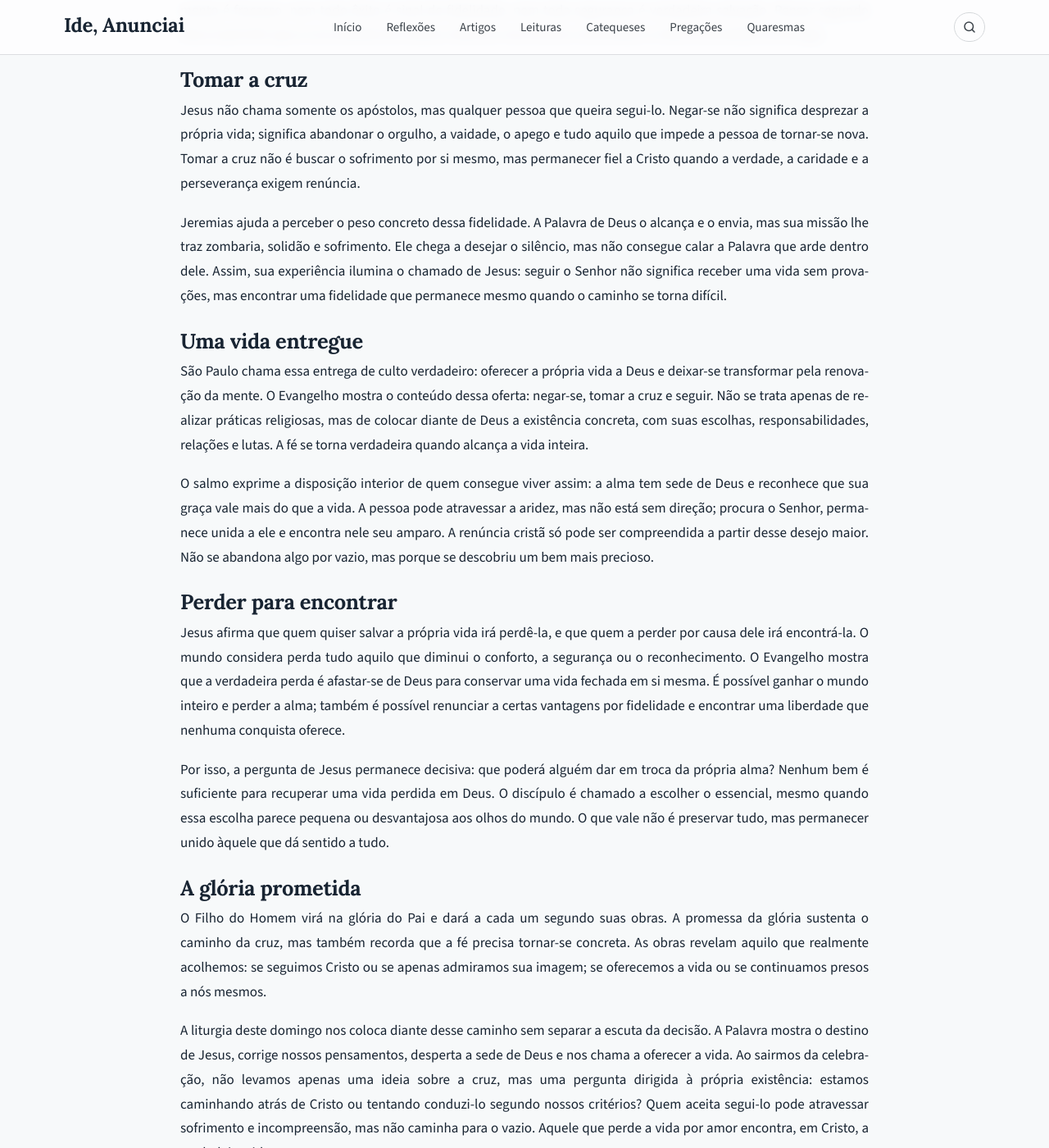
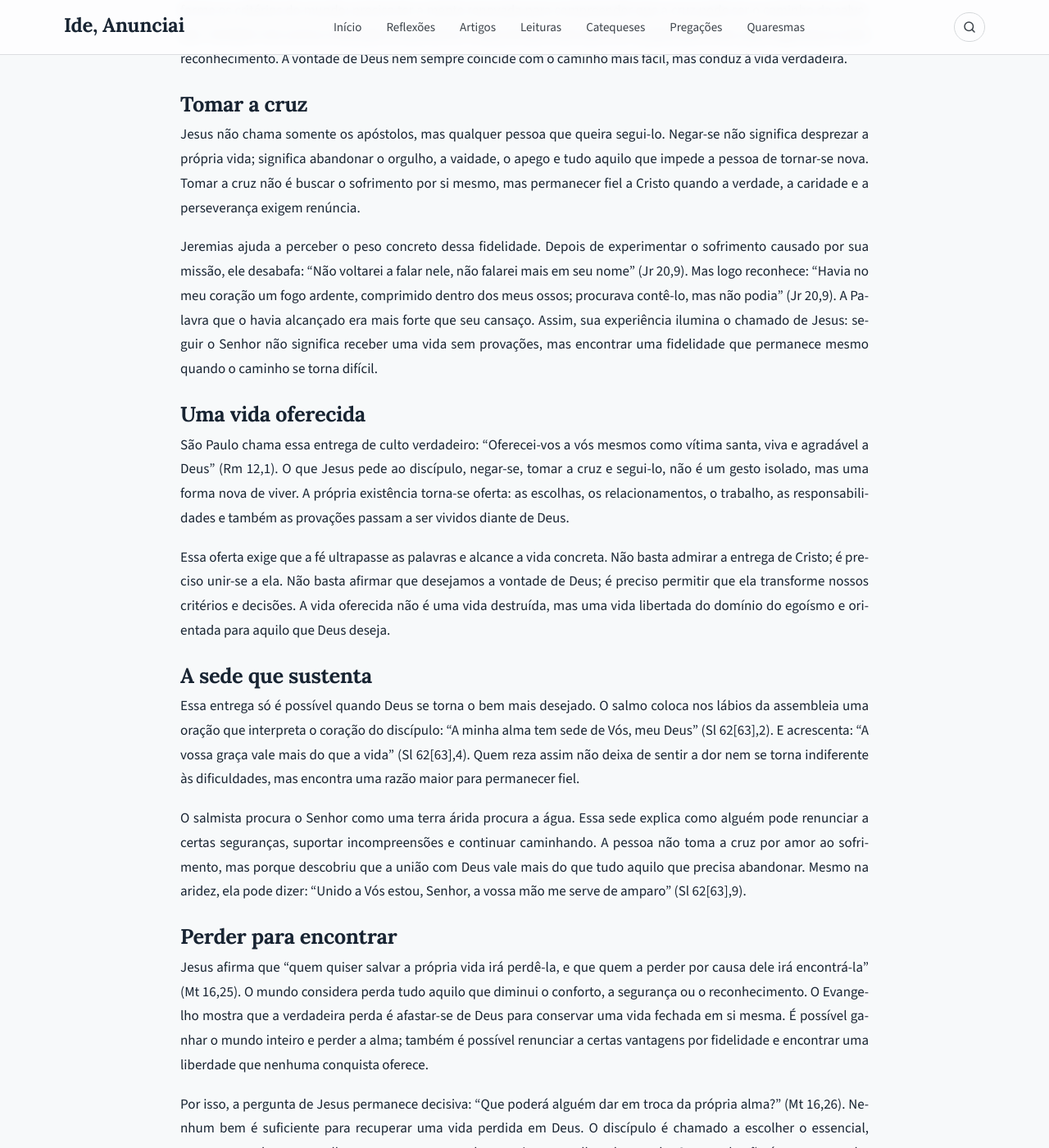
Before and after one commit to admariam/liturgiadiaria, a Jekyll site: the page built from _posts/2026-08-30-o-caminho-que-conduz-a-vida.md, in a window 1280 px wide and 1400 px high, scrolled down 1178 px. Shown: the whole window at 82% size. Built offline with Jekyll 4.4.1, drawn with Linux system fonts in a browser that asks for light colours; some of the changed text lies outside the part shown.

Commit message:
Atualiza texto e imagem de 30 de agosto

```diff
--- a/_posts/2026-08-30-o-caminho-que-conduz-a-vida.md
+++ b/_posts/2026-08-30-o-caminho-que-conduz-a-vida.md
@@ -10,36 +10,42 @@
 ---
 ## O caminho do Messias
 
-Depois de Pedro reconhecer que Jesus é o Cristo, o Filho do Deus vivo, o Senhor começa a mostrar aos discípulos que deverá ir a Jerusalém, sofrer, ser morto e ressuscitar. Pedro aceita o título de Messias, mas não aceita o caminho. Ele imagina que a missão de Jesus deveria passar pela vitória visível, pela força e pela ausência de sofrimento. Por isso, tenta afastar do Senhor aquilo que considera impossível para o Filho de Deus.
+Depois de Pedro reconhecer que Jesus é o Cristo, o Filho do Deus vivo, o Senhor começa a mostrar aos discípulos que deverá ir a Jerusalém, sofrer, ser morto e ressuscitar (Mt 16,21). Pedro aceita o título de Messias, mas não aceita o caminho. Ele imagina que a missão de Jesus deveria passar pela vitória visível, pela força e pela ausência de sofrimento. Por isso, tenta afastar do Senhor aquilo que considera impossível para o Filho de Deus.
 
-A resposta de Jesus revela que não basta reconhecer quem ele é; é preciso acolher o modo como ele realiza a salvação. A cruz não é um acidente no caminho de Cristo, mas a expressão de um amor que se entrega inteiramente. A ressurreição não elimina a cruz, mas manifesta que a entrega vivida por amor não termina na morte. Também a comunidade reunida para ouvir este Evangelho é chamada a purificar sua imagem de Cristo: não seguimos um Senhor moldado pelos nossos desejos, mas aquele que passa por Jerusalém e oferece a própria vida.
+A resposta de Jesus revela que não basta reconhecer quem ele é; é preciso acolher o modo como ele realiza a salvação. A cruz não é um acidente no caminho de Cristo, mas a expressão de um amor que se entrega inteiramente. A ressurreição não elimina a cruz, mas manifesta que a entrega vivida por amor não termina na morte. Também nós precisamos purificar nossa imagem de Cristo: não seguimos um Senhor moldado pelos nossos desejos, mas aquele que passa por Jerusalém e oferece a própria vida.
 
-## Atrás de Jesus
+## Pensar como Deus
 
 Pedro repreende Jesus por amor, mas seu amor ainda está preso aos pensamentos humanos. Ele quer proteger o Mestre, porém acaba resistindo à vontade do Pai. Por isso, Jesus o manda ficar atrás dele. O discípulo não pode colocar-se à frente de Cristo para determinar o caminho; precisa segui-lo e deixar-se conduzir.
 
-Essa palavra também ilumina o pedido de Paulo para que não nos conformemos com a lógica deste mundo, mas renovemos nossa mente para discernir a vontade de Deus. A conversão cristã alcança a maneira de pensar. Nem todo sofrimento é fracasso, nem todo êxito é sinal de fidelidade, nem toda segurança é verdadeira salvação. Pensar segundo Deus é permitir que a cruz transforme nossos critérios e nos ensine a reconhecer a vitória escondida na entrega.
+É nesse ponto que a segunda leitura ilumina o Evangelho: “Não vos conformeis com este mundo, mas transformai-vos pela renovação da vossa mente, para saberdes discernir qual é a vontade de Deus” (Rm 12,2). Pedro ainda pensa conforme os critérios do mundo; precisa ter a mente renovada para compreender que a cruz pode ser o caminho da salvação. Também nós somos chamados a abandonar a ideia de que tudo deve ser medido pelo êxito, pela segurança e pelo reconhecimento. A vontade de Deus nem sempre coincide com o caminho mais fácil, mas conduz à vida verdadeira.
 
 ## Tomar a cruz
 
 Jesus não chama somente os apóstolos, mas qualquer pessoa que queira segui-lo. Negar-se não significa desprezar a própria vida; significa abandonar o orgulho, a vaidade, o apego e tudo aquilo que impede a pessoa de tornar-se nova. Tomar a cruz não é buscar o sofrimento por si mesmo, mas permanecer fiel a Cristo quando a verdade, a caridade e a perseverança exigem renúncia.
 
-Jeremias ajuda a perceber o peso concreto dessa fidelidade. A Palavra de Deus o alcança e o envia, mas sua missão lhe traz zombaria, solidão e sofrimento. Ele chega a desejar o silêncio, mas não consegue calar a Palavra que arde dentro dele. Assim, sua experiência ilumina o chamado de Jesus: seguir o Senhor não significa receber uma vida sem provações, mas encontrar uma fidelidade que permanece mesmo quando o caminho se torna difícil.
+Jeremias ajuda a perceber o peso concreto dessa fidelidade. Depois de experimentar o sofrimento causado por sua missão, ele desabafa: “Não voltarei a falar nele, não falarei mais em seu nome” (Jr 20,9). Mas logo reconhece: “Havia no meu coração um fogo ardente, comprimido dentro dos meus ossos; procurava contê-lo, mas não podia” (Jr 20,9). A Palavra que o havia alcançado era mais forte que seu cansaço. Assim, sua experiência ilumina o chamado de Jesus: seguir o Senhor não significa receber uma vida sem provações, mas encontrar uma fidelidade que permanece mesmo quando o caminho se torna difícil.
 
-## Uma vida entregue
+## Uma vida oferecida
 
-São Paulo chama essa entrega de culto verdadeiro: oferecer a própria vida a Deus e deixar-se transformar pela renovação da mente. O Evangelho mostra o conteúdo dessa oferta: negar-se, tomar a cruz e seguir. Não se trata apenas de realizar práticas religiosas, mas de colocar diante de Deus a existência concreta, com suas escolhas, responsabilidades, relações e lutas. A fé se torna verdadeira quando alcança a vida inteira.
+São Paulo chama essa entrega de culto verdadeiro: “Oferecei-vos a vós mesmos como vítima santa, viva e agradável a Deus” (Rm 12,1). O que Jesus pede ao discípulo, negar-se, tomar a cruz e segui-lo, não é um gesto isolado, mas uma forma nova de viver. A própria existência torna-se oferta: as escolhas, os relacionamentos, o trabalho, as responsabilidades e também as provações passam a ser vividos diante de Deus.
 
-O salmo exprime a disposição interior de quem consegue viver assim: a alma tem sede de Deus e reconhece que sua graça vale mais do que a vida. A pessoa pode atravessar a aridez, mas não está sem direção; procura o Senhor, permanece unida a ele e encontra nele seu amparo. A renúncia cristã só pode ser compreendida a partir desse desejo maior. Não se abandona algo por vazio, mas porque se descobriu um bem mais precioso.
+Essa oferta exige que a fé ultrapasse as palavras e alcance a vida concreta. Não basta admirar a entrega de Cristo; é preciso unir-se a ela. Não basta afirmar que desejamos a vontade de Deus; é preciso permitir que ela transforme nossos critérios e decisões. A vida oferecida não é uma vida destruída, mas uma vida libertada do domínio do egoísmo e orientada para aquilo que Deus deseja.
+
+## A sede que sustenta
+
+Essa entrega só é possível quando Deus se torna o bem mais desejado. O salmo coloca nos lábios da assembleia uma oração que interpreta o coração do discípulo: “A minha alma tem sede de Vós, meu Deus” (Sl 62[63],2). E acrescenta: “A vossa graça vale mais do que a vida” (Sl 62[63],4). Quem reza assim não deixa de sentir a dor nem se torna indiferente às dificuldades, mas encontra uma razão maior para permanecer fiel.
+
+O salmista procura o Senhor como uma terra árida procura a água. Essa sede explica como alguém pode renunciar a certas seguranças, suportar incompreensões e continuar caminhando. A pessoa não toma a cruz por amor ao sofrimento, mas porque descobriu que a união com Deus vale mais do que tudo aquilo que precisa abandonar. Mesmo na aridez, ela pode dizer: “Unido a Vós estou, Senhor, a vossa mão me serve de amparo” (Sl 62[63],9).
 
 ## Perder para encontrar
 
-Jesus afirma que quem quiser salvar a própria vida irá perdê-la, e que quem a perder por causa dele irá encontrá-la. O mundo considera perda tudo aquilo que diminui o conforto, a segurança ou o reconhecimento. O Evangelho mostra que a verdadeira perda é afastar-se de Deus para conservar uma vida fechada em si mesma. É possível ganhar o mundo inteiro e perder a alma; também é possível renunciar a certas vantagens por fidelidade e encontrar uma liberdade que nenhuma conquista oferece.
+Jesus afirma que “quem quiser salvar a própria vida irá perdê-la, e que quem a perder por causa dele irá encontrá-la” (Mt 16,25). O mundo considera perda tudo aquilo que diminui o conforto, a segurança ou o reconhecimento. O Evangelho mostra que a verdadeira perda é afastar-se de Deus para conservar uma vida fechada em si mesma. É possível ganhar o mundo inteiro e perder a alma; também é possível renunciar a certas vantagens por fidelidade e encontrar uma liberdade que nenhuma conquista oferece.
 
-Por isso, a pergunta de Jesus permanece decisiva: que poderá alguém dar em troca da própria alma? Nenhum bem é suficiente para recuperar uma vida perdida em Deus. O discípulo é chamado a escolher o essencial, mesmo quando essa escolha parece pequena ou desvantajosa aos olhos do mundo. O que vale não é preservar tudo, mas permanecer unido àquele que dá sentido a tudo.
+Por isso, a pergunta de Jesus permanece decisiva: “Que poderá alguém dar em troca da própria alma?” (Mt 16,26). Nenhum bem é suficiente para recuperar uma vida perdida em Deus. O discípulo é chamado a escolher o essencial, mesmo quando essa escolha parece pequena ou desvantajosa aos olhos do mundo. O que vale não é preservar tudo, mas permanecer unido àquele que dá sentido a tudo.
 
 ## A glória prometida
 
-O Filho do Homem virá na glória do Pai e dará a cada um segundo suas obras. A promessa da glória sustenta o caminho da cruz, mas também recorda que a fé precisa tornar-se concreta. As obras revelam aquilo que realmente acolhemos: se seguimos Cristo ou se apenas admiramos sua imagem; se oferecemos a vida ou se continuamos presos a nós mesmos.
+O Filho do Homem virá na glória do Pai e dará a cada um segundo suas obras (Mt 16,27). A promessa da glória sustenta o caminho da cruz, mas também recorda que a fé precisa tornar-se concreta. As obras revelam aquilo que realmente acolhemos: se seguimos Cristo ou se apenas admiramos sua imagem; se oferecemos a vida ou se continuamos presos a nós mesmos.
 
-A liturgia deste domingo nos coloca diante desse caminho sem separar a escuta da decisão. A Palavra mostra o destino de Jesus, corrige nossos pensamentos, desperta a sede de Deus e nos chama a oferecer a vida. Ao sairmos da celebração, não levamos apenas uma ideia sobre a cruz, mas uma pergunta dirigida à própria existência: estamos caminhando atrás de Cristo ou tentando conduzi-lo segundo nossos critérios? Quem aceita segui-lo pode atravessar sofrimento e incompreensão, mas não caminha para o vazio. Aquele que perde a vida por amor encontra, em Cristo, a verdadeira vida.
+A celebração deste domingo nos reúne diante desse caminho e nos devolve à vida cotidiana com uma decisão a tomar. A Palavra que Jeremias não consegue calar, a sede do salmista, a mente que Paulo pede para renovar e o chamado de Jesus formam um único convite: não viver segundo os critérios deste mundo, mas oferecer a vida e seguir Cristo. Quem aceita caminhar atrás dele pode atravessar sofrimento e incompreensão, mas não caminha para o vazio. Aquele que perde a vida por amor encontra, em Cristo, a verdadeira vida.
```
Also changed, not shown: assets/img/2026-08-30.jpg.
